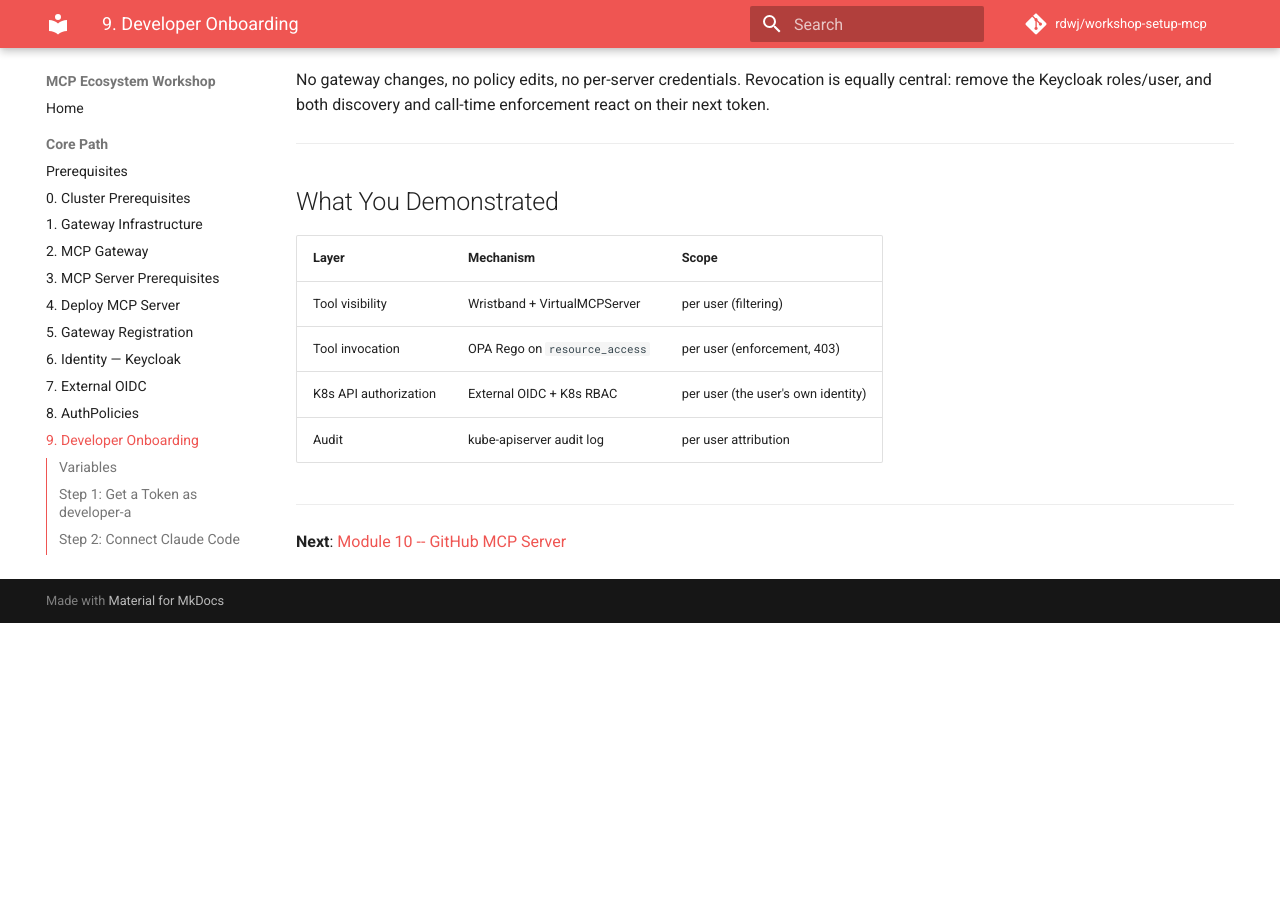
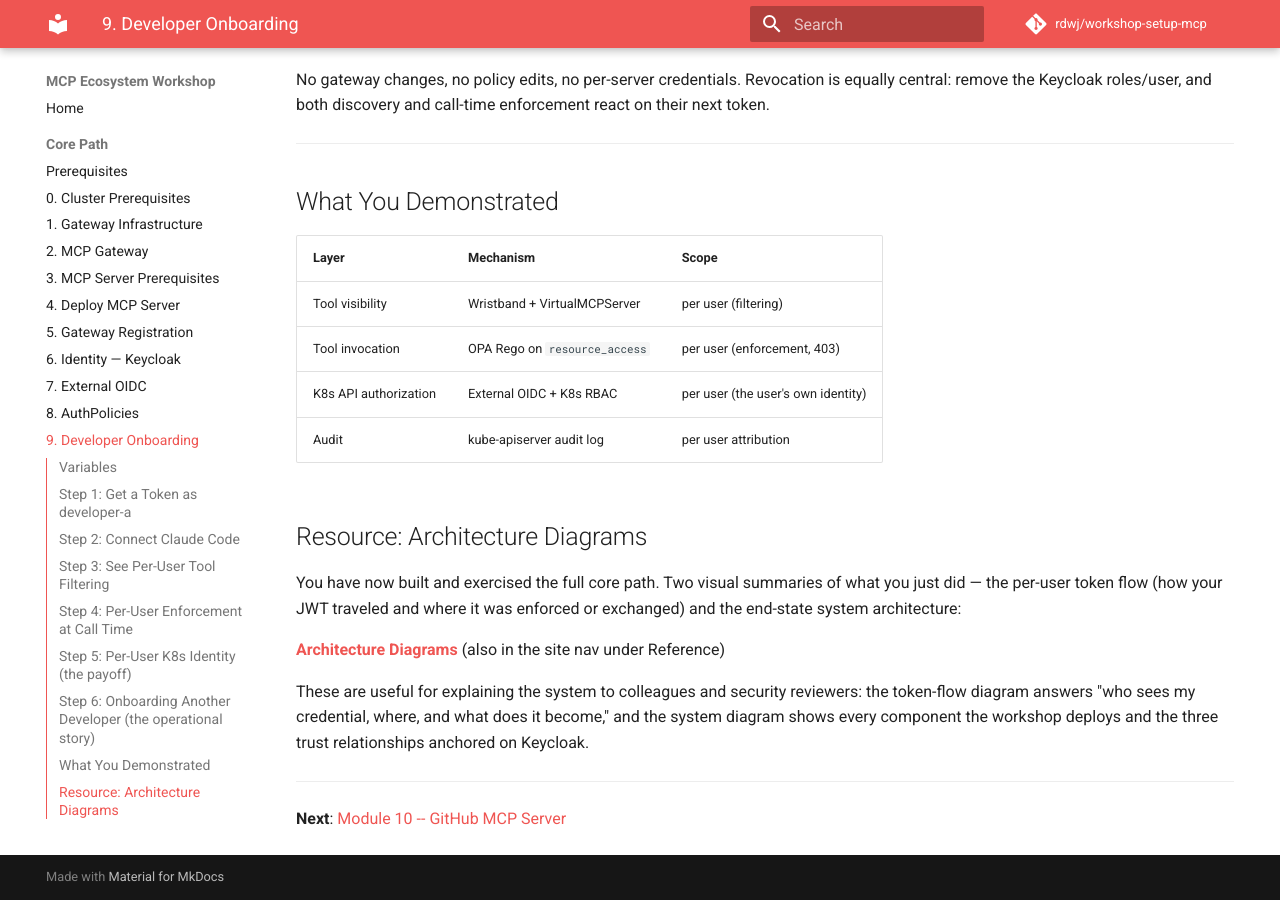
Before and after one commit to rdwj/workshop-setup-mcp, an MkDocs documentation site: the page built from deploy/workshop/09-developer-onboarding/README.md, in a window 1280 px wide and 900 px high, scrolled down 3106 px. Built offline with MkDocs 1.6.1 and Material for MkDocs 9.7.7, drawn with Linux system fonts in a browser that asks for light colours; comment, search, counter and statistics services are not loaded; before the commit the page ends 3729 px from its top, so only the background shows below that.

Commit message:
workshop: Add architecture diagram links to milestone and wrap-up modules
Link the architecture-diagrams.html from Module 9 (core path milestone)
and Module 20 (workshop end), and add it to the mkdocs Reference nav.

Assisted-by: Claude Code (Opus 4.6)

```diff
--- a/deploy/workshop/09-developer-onboarding/README.md
+++ b/deploy/workshop/09-developer-onboarding/README.md
@@ -169,6 +169,20 @@ call-time enforcement react on their next token.
 | K8s API authorization | External OIDC + K8s RBAC | per user (the user's own identity) |
 | Audit | kube-apiserver audit log | per user attribution |
 
+## Resource: Architecture Diagrams
+
+You have now built and exercised the full core path. Two visual summaries
+of what you just did — the per-user token flow (how your JWT traveled and
+where it was enforced or exchanged) and the end-state system architecture:
+
+**[Architecture Diagrams](../architecture-diagrams.html)** (also in the
+site nav under Reference)
+
+These are useful for explaining the system to colleagues and security
+reviewers: the token-flow diagram answers "who sees my credential, where,
+and what does it become," and the system diagram shows every component the
+workshop deploys and the three trust relationships anchored on Keycloak.
+
 ---
 
 **Next**: [Module 10 -- GitHub MCP Server](../10-github-mcp-server/README.md)
--- a/mkdocs.yml
+++ b/mkdocs.yml
@@ -49,6 +49,7 @@ nav:
   - Reference:
     - "Troubleshooting": troubleshooting.md
     - "Layered Authorization Model": mcp-layered-authorization.md
+    - "Architecture Diagrams": https://rdwj.github.io/workshop-setup-mcp/architecture-diagrams.html
 
 markdown_extensions:
   - admonition
```
Also changed, not shown: deploy/workshop/20-add-mcp-server/README.md (+12 -0 lines).
